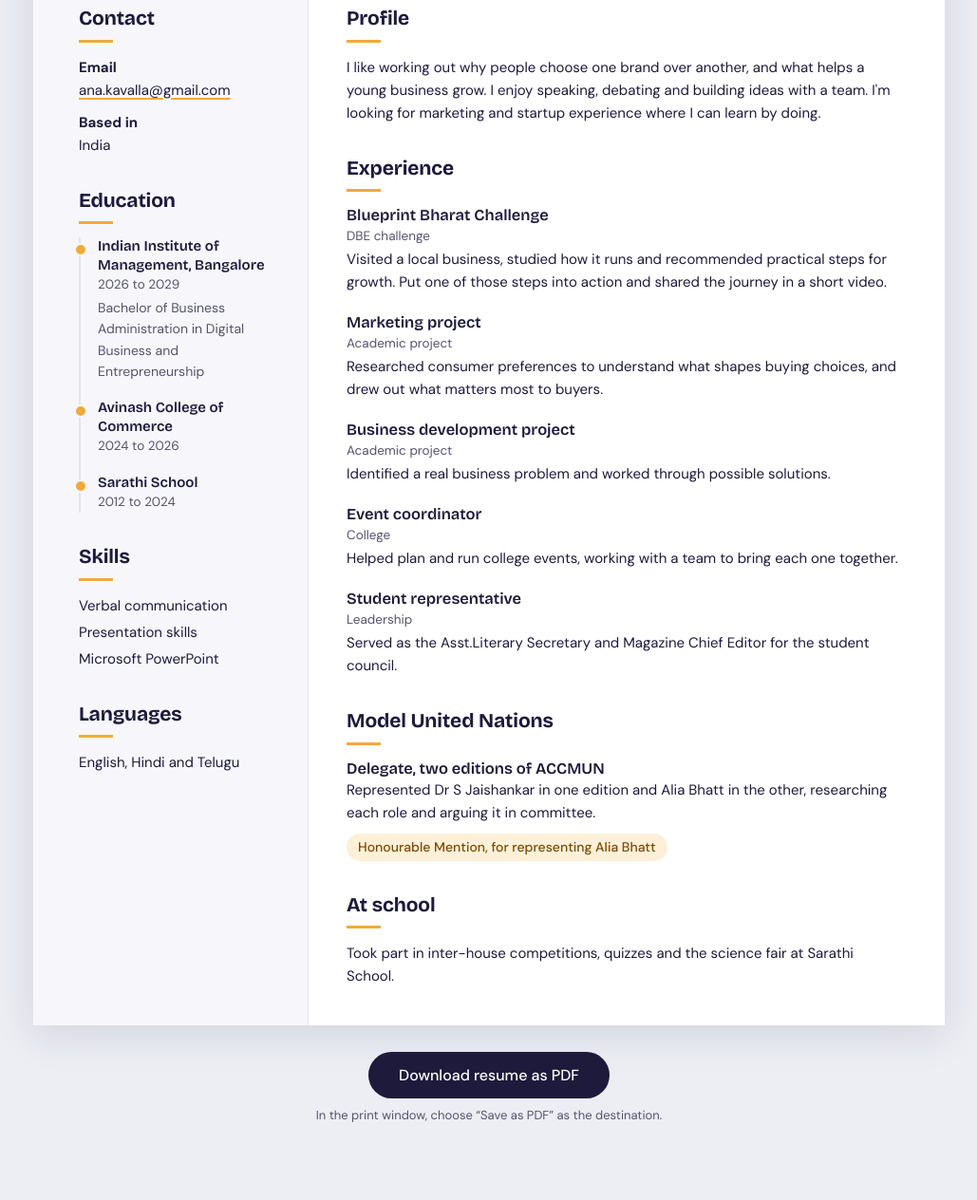
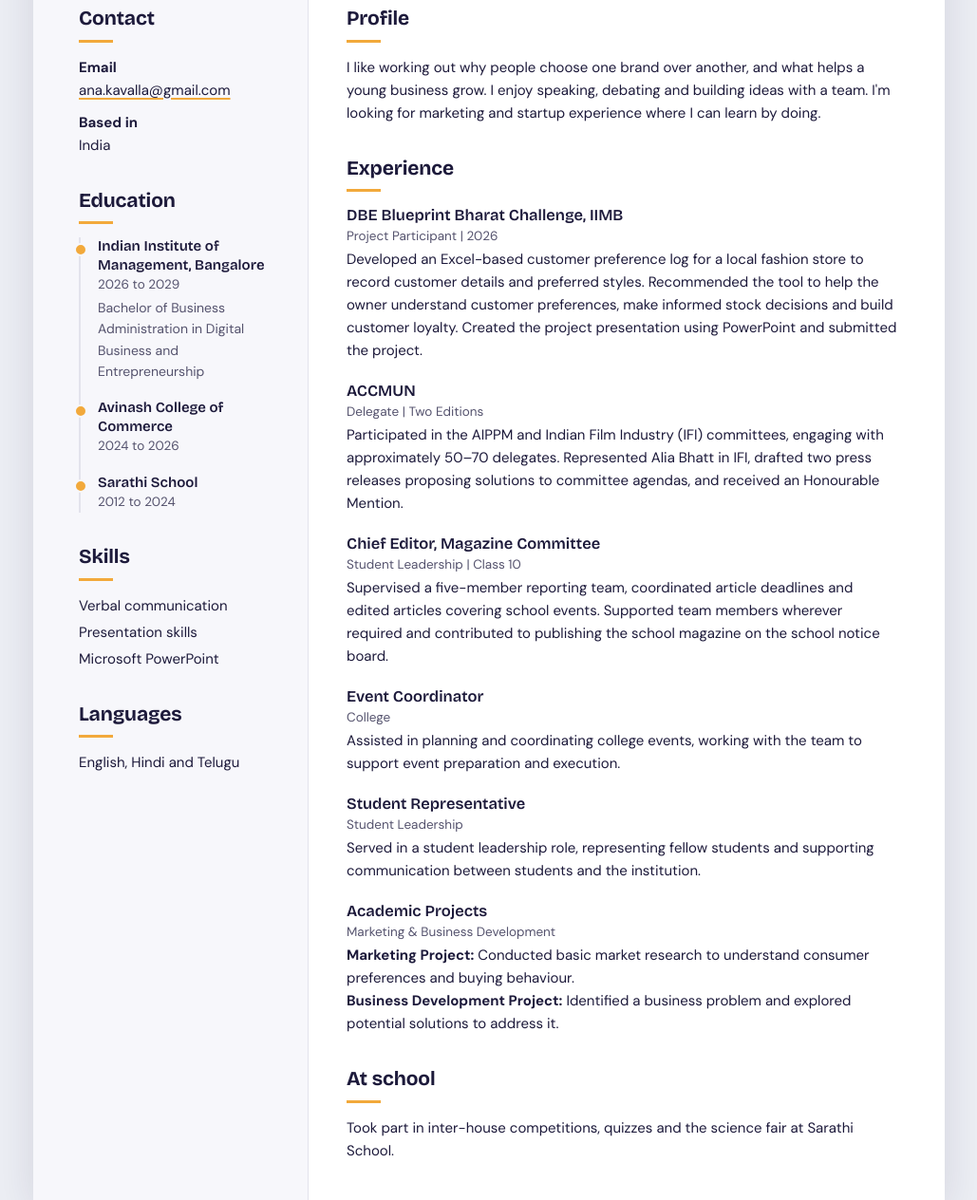
Before and after one commit to ananyakavalla/Resume-Website, a plain HTML site: page index.html in a window 1280 px wide. Shown: the part 315-1579 px from the top of the page at 95% size, without its empty margins (125-1154 px from the left). Before the commit the page ends 1533 px from the top, so only its background shows below. Drawn offline with nearby package versions, Linux system fonts and the light colour scheme.

Commit message:
Add resume website

```diff
--- a/index.html
+++ b/index.html
@@ -1,3 +1,4 @@
+
 <!DOCTYPE html>
 <html lang="en">
 <head>
@@ -17,6 +18,7 @@
       <div>
         <h1>Ananya Kavalla</h1>
         <p class="tagline">Digital Business and Entrepreneurship student at IIM Bangalore.</p>
+      </div>
     </header>
 
     <div class="body">
@@ -72,44 +74,43 @@
           <h2>Experience</h2>
 
           <article>
-            <h3>Blueprint Bharat Challenge</h3>
-            <p class="meta">DBE challenge</p>
-            <p>Visited a local business, studied how it runs and recommended practical steps for growth. Put one of those steps into action and shared the journey in a short video.</p>
+            <h3>DBE Blueprint Bharat Challenge, IIMB</h3>
+            <p class="meta">Project Participant | 2026</p>
+            <p>Developed an Excel-based customer preference log for a local fashion store to record customer details and preferred styles. Recommended the tool to help the owner understand customer preferences, make informed stock decisions and build customer loyalty. Created the project presentation using PowerPoint and submitted the project.</p>
           </article>
 
           <article>
-            <h3>Marketing project</h3>
-            <p class="meta">Academic project</p>
-            <p>Researched consumer preferences to understand what shapes buying choices, and drew out what matters most to buyers.</p>
+            <h3>ACCMUN</h3>
+            <p class="meta">Delegate | Two Editions</p>
+            <p>Participated in the AIPPM and Indian Film Industry (IFI) committees, engaging with approximately 50–70 delegates. Represented Alia Bhatt in IFI, drafted two press releases proposing solutions to committee agendas, and received an Honourable Mention.</p>
           </article>
 
           <article>
-            <h3>Business development project</h3>
-            <p class="meta">Academic project</p>
-            <p>Identified a real business problem and worked through possible solutions.</p>
+            <h3>Chief Editor, Magazine Committee</h3>
+            <p class="meta">Student Leadership | Class 10</p>
+            <p>Supervised a five-member reporting team, coordinated article deadlines and edited articles covering school events. Supported team members wherever required and contributed to publishing the school magazine on the school notice board.</p>
           </article>
 
           <article>
-            <h3>Event coordinator</h3>
+            <h3>Event Coordinator</h3>
             <p class="meta">College</p>
-            <p>Helped plan and run college events, working with a team to bring each one together.</p>
+            <p>Assisted in planning and coordinating college events, working with the team to support event preparation and execution.</p>
           </article>
 
           <article>
-            <h3>Student representative</h3>
-            <p class="meta">Leadership</p>
-            <p>Served as the Asst.Literary Secretary and Magazine Chief Editor for the student council.</p>
+            <h3>Student Representative</h3>
+            <p class="meta">Student Leadership</p>
+            <p>Served in a student leadership role, representing fellow students and supporting communication between students and the institution.</p>
+          </article>
+
+          <article>
+            <h3>Academic Projects</h3>
+            <p class="meta">Marketing & Business Development</p>
+            <p><strong>Marketing Project:</strong> Conducted basic market research to understand consumer preferences and buying behaviour.</p>
+            <p><strong>Business Development Project:</strong> Identified a business problem and explored potential solutions to address it.</p>
           </article>
         </section>
 
-        <section>
-          <h2>Model United Nations</h2>
-          <article>
-            <h3>Delegate, two editions of ACCMUN</h3>
-            <p>Represented Dr S Jaishankar in one edition and Alia Bhatt in the other, researching each role and arguing it in committee.</p>
-            <p class="award">Honourable Mention, for representing Alia Bhatt</p>
-          </article>
-        </section>
 
         <section>
           <h2>At school</h2>
```
Also changed, not shown: styles.css (line endings or trailing spaces).
